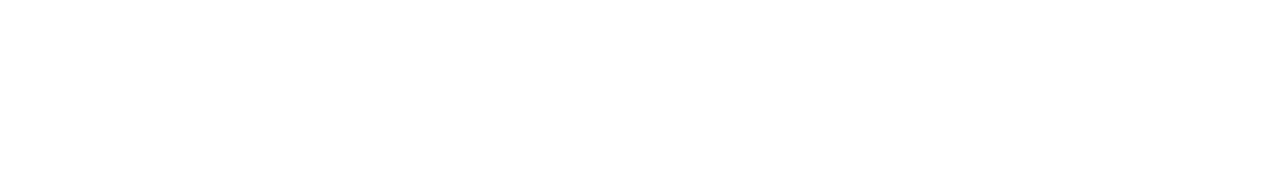
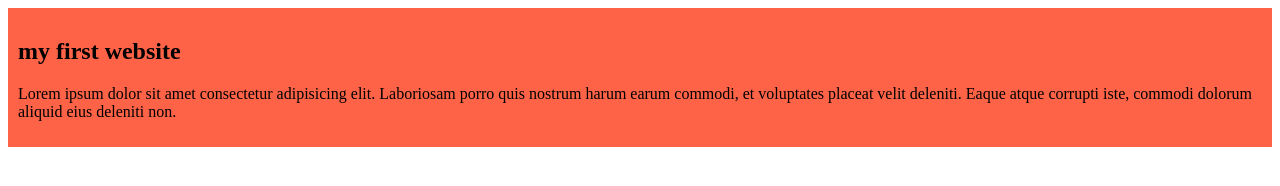
Before and after one commit to rakibulhasan0000/my-first-github-repo, a plain HTML site: page index.html in a window 1280 px wide. Drawn offline with Linux system fonts and the light colour scheme.

Commit message:
y first css file

```diff
--- /dev/null
+++ b/index.css
@@ -0,0 +1,4 @@
+div{
+    background-color: tomato;
+    padding: 10px;
+}
--- a/index.html
+++ b/index.html
@@ -4,8 +4,12 @@
     <meta charset="UTF-8">
     <meta name="viewport" content="width=device-width, initial-scale=1.0">
     <title>my first ever github repo..</title>
+    <link rel="stylesheet" href="index.css"">
 </head>
 <body>
-
+    <div>
+        <h2>my first website</h2>
+        <p>Lorem ipsum dolor sit amet consectetur adipisicing elit. Laboriosam porro quis nostrum harum earum commodi, et voluptates placeat velit deleniti. Eaque atque corrupti iste, commodi dolorum aliquid eius deleniti non.</p>
+    </div>
 </body>
 </html>
```
